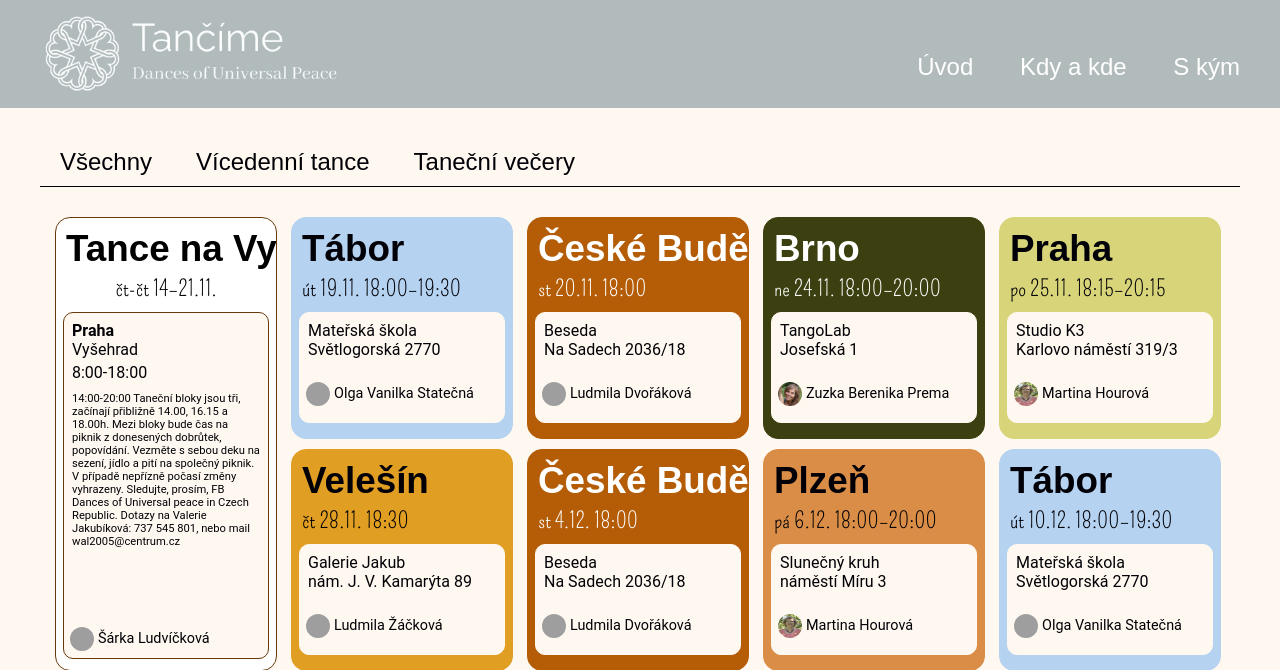
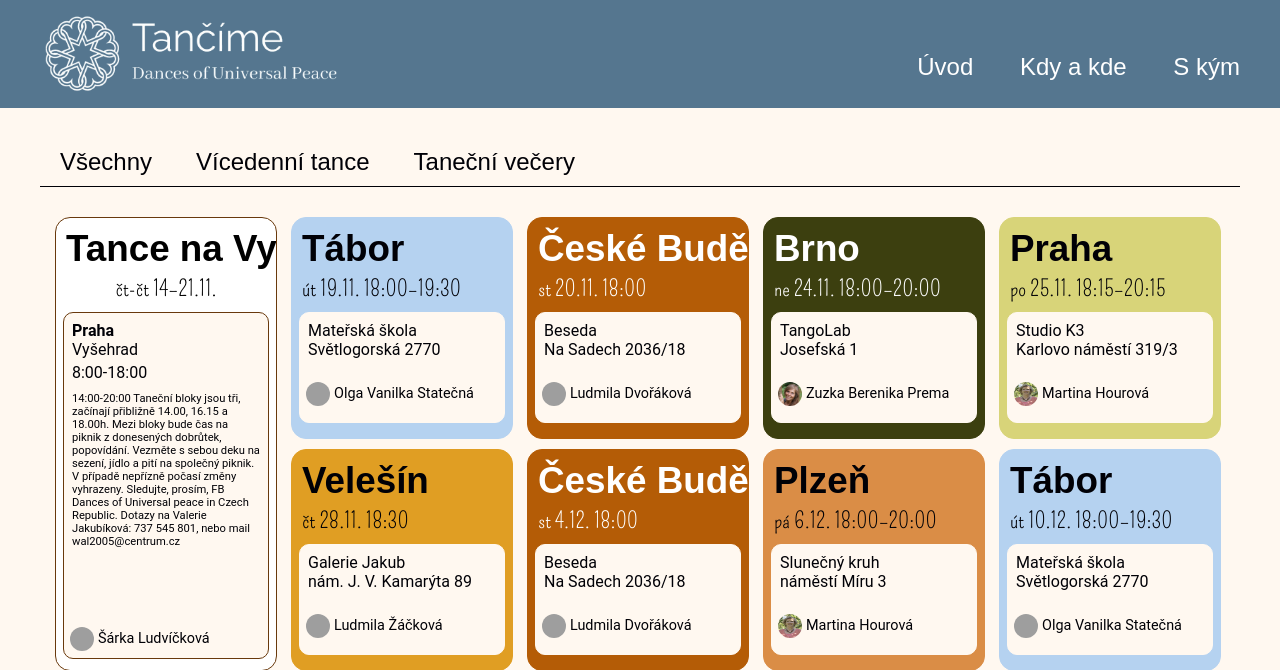
Before and after one commit to anniekriz/tancimecz, a Django app: page /events/ in a window 1280 px wide. Shown: the top 670 px of the page. Run offline with Django 5.2, Linux system fonts and the light colour scheme; data comes from the database, SQL or seed files in the repository; some web fonts are replaced; grey boxes are pictures that could not be loaded.

Commit message:
RD - Menu background

```diff
--- a/web/dance_web/static/css/base.css
+++ b/web/dance_web/static/css/base.css
@@ -108,6 +108,6 @@ a {
 
 @media (min-width: 2300px) {
     .header {
-        background-color: #022F42F0;
+        background-color: #55768FF0;
     }
 }
--- a/web/dance_web/static/css/events.css
+++ b/web/dance_web/static/css/events.css
@@ -1,3 +1,7 @@
+.header {
+    background-color: #55768F;
+}
+
 .events-grid {
     display: grid;
     grid-template-columns: repeat(5, 1fr); /* 4 equal-width columns */
--- a/web/dance_web/static/css/lector_page.css
+++ b/web/dance_web/static/css/lector_page.css
@@ -1,3 +1,7 @@
+.header {
+    background-color: #55768F;
+}
+
 a {
     color: #3C3F0F;
 }
--- a/web/dance_web/static/css/lectors.css
+++ b/web/dance_web/static/css/lectors.css
@@ -1,3 +1,7 @@
+.header {
+    background-color: #55768F;
+}
+
 .section {
     padding-top: 20px;
     max-width: 1200px;
--- a/web/dance_web/templates/homepage.html
+++ b/web/dance_web/templates/homepage.html
@@ -98,7 +98,7 @@
         {% for lector in lectors %}
         <div class="lector">
             <a href="{% url 'lector_page' slug=lector.slug %}">
-                <img class="lector-image" src="{{ lector.image.url }}" alt="{{ lector.firstName }}">
+                <img class="lector-image" src="{{ lector.image.url }}" alt="{{ lector.firstName }}" title="{{ lector.firstName }} {{ lector.lastName }}"  />
             </a>
         </div>
         {% endfor %}
```
